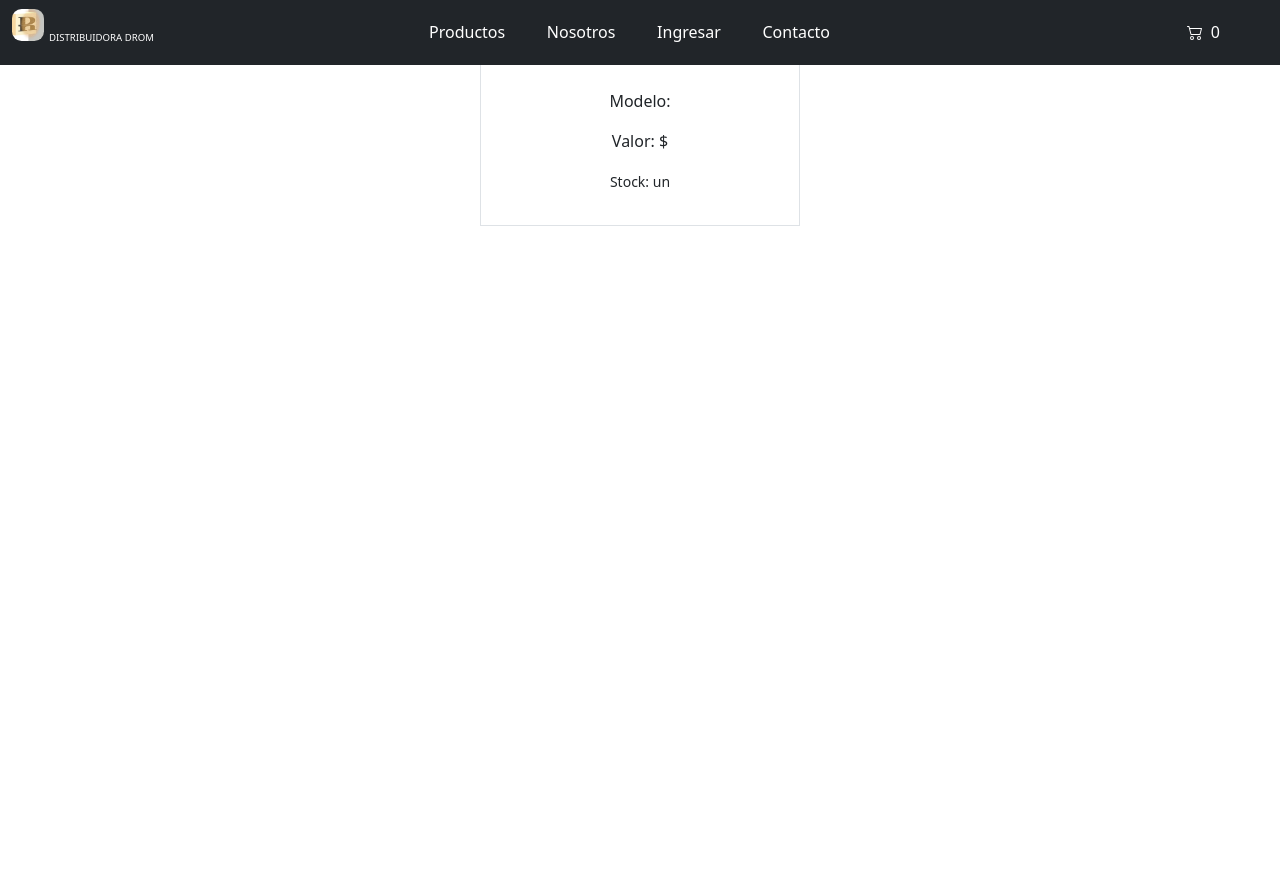
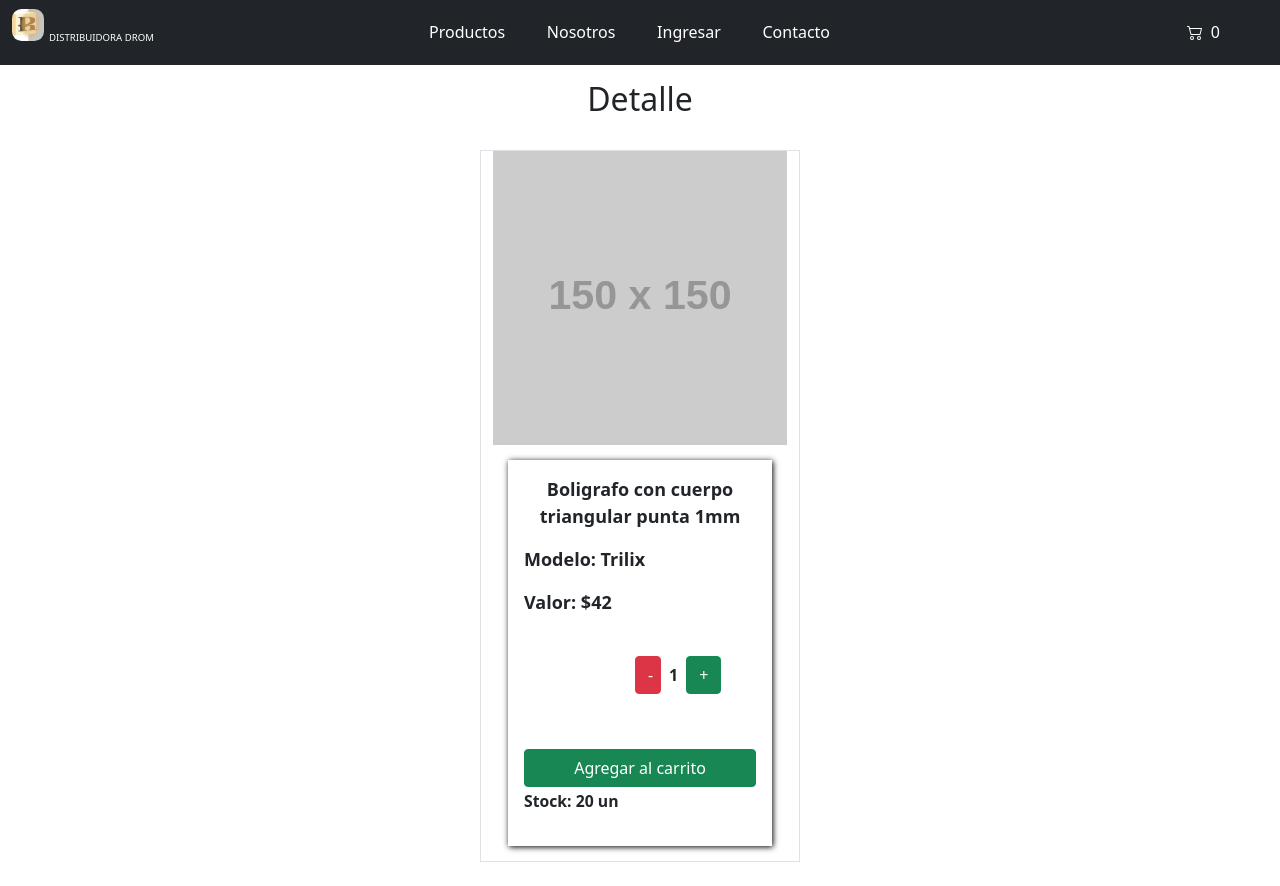
Before and after one commit to DRom-86/ecommerceReactApp, a React (Create React App) app: page /item/1 in a window 1280 px wide. Before the commit the page ends 800 px from the top, so only its background shows below. Built offline with nearby package versions, Linux system fonts and the light colour scheme.

Commit message:
modified ItemDetailContainer

```diff
--- a/src/UI/db.js
+++ b/public/JSON/DB.json
@@ -1,4 +1,4 @@
- const DB = [
+[
     {"id":1,
     "description": "Acuarela escolar de 12 colores con un pincel de regalo",
     "model": "Stick",
@@ -109,29 +109,3 @@
     "qty":1
     }
 ]
-
-export const getItem = (id) =>{
-  const filtedItem = DB.filter ((e)=> e.id === parseInt(id))
-  return new Promise( (resolve, reject) => {
-    setTimeout(()=> {
-      if (id === undefined){
-          resolve(DB);
-      } else {
-          resolve (filtedItem)
-      }
-    },2000)
-  })
-}
-
-export const getData = () =>{
-    return new Promise( (resolve, reject) => {
-        setTimeout(()=> {
-            let condicion = true
-            if (condicion){
-              resolve(DB)
-            }else{
-              reject(console.log("salio mal"))
-            }
-        },2000)
-    })
-};
--- a/src/App.js
+++ b/src/App.js
@@ -8,7 +8,7 @@ function App() {
   return (
   <>
     <NavBar/>
-    <ItemDetailContainer title=""/>
+    <ItemDetailContainer title="Detalle"/>
     {/* <ItemListContainer title="Productos"/> */}
     {/* <ItemCount initial={0} stock={5}/> */}
   </>
--- a/src/components/ItemCount/ItemCount.jsx
+++ b/src/components/ItemCount/ItemCount.jsx
@@ -19,18 +19,17 @@ const ItemCount = ({initial, stock}) => {
 
 return (
         <>
-            <div className='container w-25 mt-4 bg-dark border-white rounded-circle py-4'>
-                <div className='container d-flex justify-content-around align-items-baseline pt-5'>
-                    <button className='btn btn-danger w-25 border-white' onClick={decrement}>-</button>
-                    <p className='mx-2 text-white'><b>{count}</b></p>
-                    <button className='btn btn-success w-25 border-white' onClick={increment}>+</button>
+            <div className='container w-25 mt-4'>
+                <div className='container d-flex justify-content-around align-items-baseline'>
+                    <button className='btn btn-danger w-100' onClick={decrement}>-</button>
+                    <p className='mx-2'><b>{count}</b></p>
+                    <button className='btn btn-success' onClick={increment}>+</button>
                 </div>
-                <div className="text-center text-white p-3"> stock = {stock}un</div>
                 <div className='pb-2 text-center'>
                     <button className='btn border-white text-white' onClick= {()=>onAdd(count)}>Revisar</button>
                 </div>
             </div>
-            {msg && <p className="bg-dark text-white w-25 text-center m-auto mt-2">{msg}</p>}
+            {msg && <p className="bg-dark w-25 text-center m-auto mt-2">{msg}</p>}
         </>
     )
 }
--- a/src/components/ItemDetailContainer/ItemDetail.jsx
+++ b/src/components/ItemDetailContainer/ItemDetail.jsx
@@ -1,5 +1,5 @@
 import React from 'react'
-// import ItemCount from '../ItemCount/ItemCount'
+import ItemCount from '../ItemCount/ItemCount'
 
 
 const ItemDetail = ({item})=> {
@@ -8,7 +8,7 @@ const ItemDetail = ({item})=> {
     return (
         <div>
             <div className='container col-lg-3 border'>
-                <img src={item.img} alt={item.description} />
+                <img className='w-100' src={item.img} alt={item.description} />
                 <div className='cardsItem'>
                     <div className="cardsImg">
                     </div>
@@ -16,9 +16,9 @@ const ItemDetail = ({item})=> {
                       <p className="cardsParagraph text-reset">{item.description}</p>
                       <p className="cardsParagraph text-reset">Modelo: {item.model}</p>
                       <p className="cardsParagraph text-reset">Valor: ${item.price}</p>
-                      {/* <ItemCount  */}
-                      {/* initial={1}
-                      stock={item.stock}/><a id="botonAgregarAlCarrito" className="btnAgregarAlCarrito btn btn-success w-100"> Agregar al carrito <i className="fas fa-shopping-cart"></i></a> */}
+                      <ItemCount
+                      initial={1}
+                      stock={item.stock}/><a id="botonAgregarAlCarrito" className="btnAgregarAlCarrito btn btn-success w-100"> Agregar al carrito <i className="fas fa-shopping-cart"></i></a>
                       <p className="cardsParagraph text-center"> <small>Stock: {item.stock} un</small> </p>
                     </div>
 
--- a/src/components/ItemDetailContainer/ItemDetailContainer.jsx
+++ b/src/components/ItemDetailContainer/ItemDetailContainer.jsx
@@ -1,30 +1,30 @@
 import React, { useEffect, useState } from 'react'
-import { getItem } from '../../UI/db';
+import axios from 'axios';
 import ItemDetail from './ItemDetail';
+import '../ItemListContainer/itemListContainer.css';
 
 
 const ItemDetailContainer =({title})=> {
 
-    const [item, setItem] = useState();
-    const IdDePrueba = 2
+    const [item, setItem] = useState([])
+    const IdDePrueba = 3
+
+    const getItem = async () => {
+        const getData = await axios.get("../../JSON/DB.json")
+        const response = getData.data
+        setItem(response.filter((e)=> e.id === parseInt(IdDePrueba)))
+        console.log(item);
+    }
+
     useEffect(()=>{
-          getItem(IdDePrueba)
-          .then ((itemPromise)=>{
-            setItem(itemPromise);
-          }).catch ((errorMsg)=>{
-            console.log(errorMsg);
-          }).finally(()=>{
-            console.log("item");
-          })
+        setTimeout(() => getItem(),2000)
     },[])
 
-        console.log(item)
-
     return (
-    <div>
-        <h2 className='text-center mt-2'>{title}</h2>
+        <div className='containerItems'>
+            <h2 className='text-center mt-5'>{title}</h2>
             <seccion className="container">
-            <ItemDetail item={item}/>
+                <ItemDetail item={item[0]}/>
             </seccion>
         </div>
     )
```
Also changed, not shown: src/components/itemListContainer/ItemListContainer.jsx (+12 -7 lines). Lines whose indentation alone changed are shown as unchanged.
